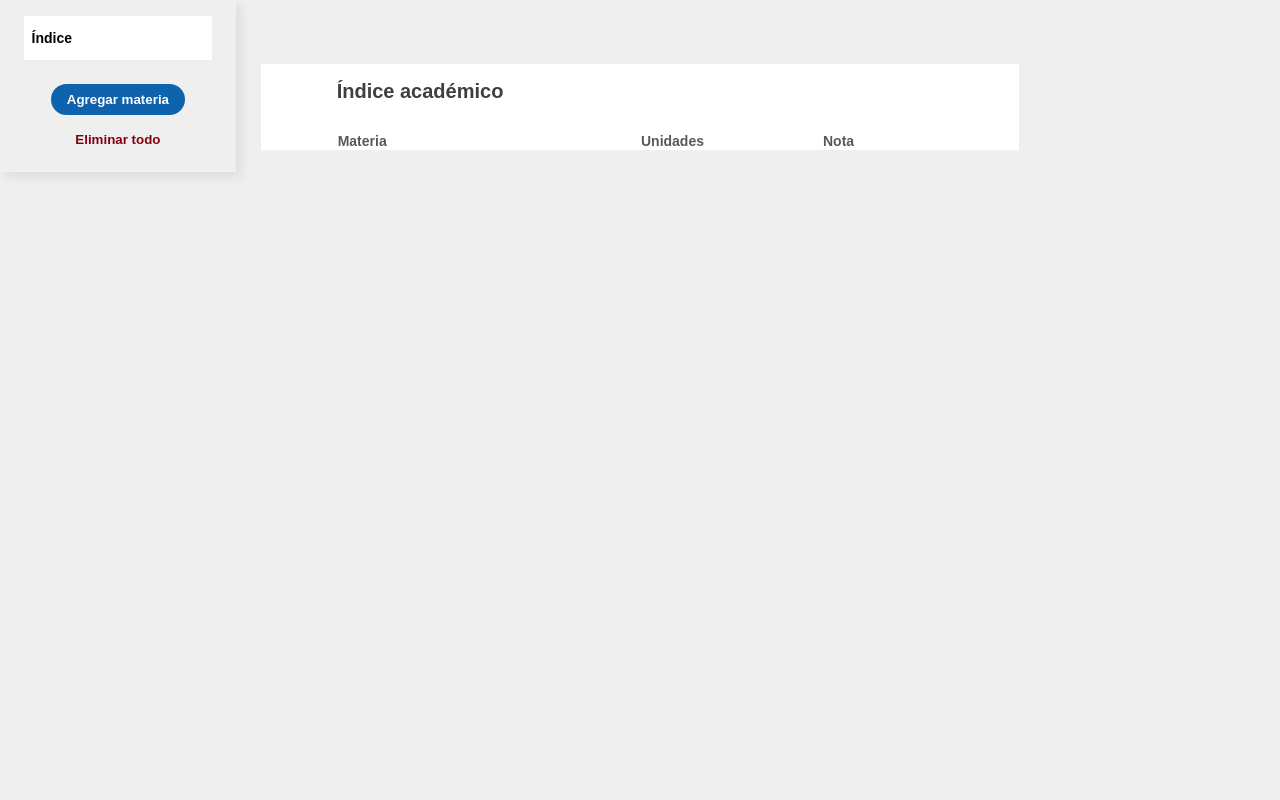
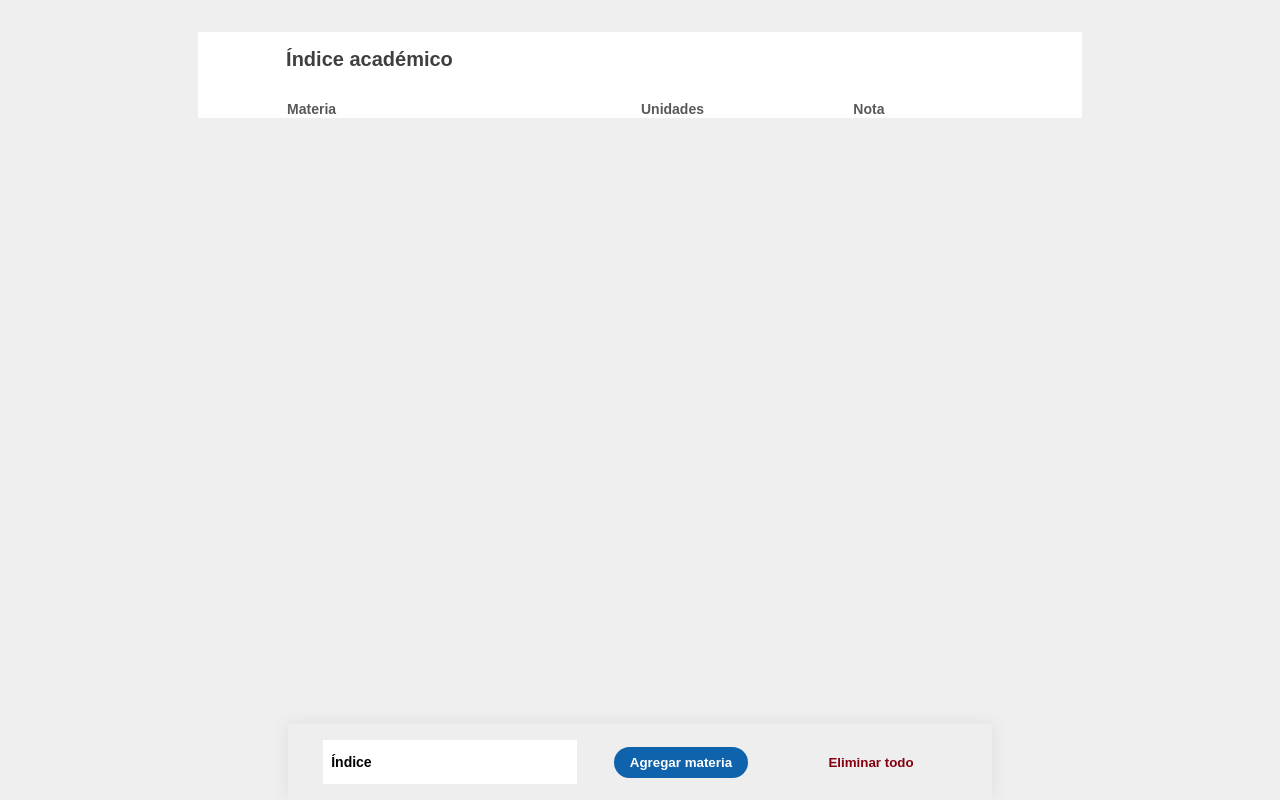
Before and after one commit to SaimonAraque/UNETin-App, a plain HTML site: page index.html in a window 1280 px wide. Drawn offline with Linux system fonts and the light colour scheme.

Commit message:
mejorados bugs 2 / 2000

```diff
--- a/index.html
+++ b/index.html
@@ -14,8 +14,10 @@
                         <p class="indice__texto"> Índice</p>
                         <p class="indice__texto" id="unidadesTotales"></p>
                      </div>
-                     <button id="agregarMateria" class="agregar-button">Agregar materia</button>
-                     <button id="eliminarTodo" class="eliminar-button">Eliminar todo</button>
+                     <div class="indice__buttons">
+                         <button id="agregarMateria" class="agregar-button">Agregar materia</button>
+                         <button id="eliminarTodo" class="eliminar-button">Eliminar todo</button>
+                     </div>
                 </div>
             </div>
             <div class="lista-subcontainer">
--- a/scripts.js
+++ b/scripts.js
@@ -1,6 +1,7 @@
 let error         = document.createElement('div');
     error.classList.add('error__contain')
-let agregarButton = document.querySelector('#agregarMateria');
+let agregarButton  = document.querySelector('#agregarMateria');
+let eliminarButton = document.querySelector('#eliminarTodo');
 
 class Lista {
     constructor(listaID){
@@ -37,8 +38,7 @@ class Lista {
             }
             let validarCompletos = [...elementoEvento.parentElement.parentElement.children];
 
-            if(validarCompletos[0].firstElementChild.value !== "" &&
-                validarCompletos[1].firstElementChild.value !== "" &&
+            if( validarCompletos[1].firstElementChild.value !== "" &&
                 validarCompletos[2].firstElementChild.value !== "") {
                  this.calcular();
             }
@@ -54,6 +54,10 @@ class Lista {
                 this.materias[elementoIndex] = "";
                 this.unidades[elementoIndex] = "";
                 this.notas[elementoIndex] = "";
+                this.materias = this.materias.filter( e => e !== "");
+                this.unidades = this.unidades.filter( e => e !== "");
+                this.notas    = this.notas.filter( e => e !== "");
+
                 this.calcular();
             }
         });
@@ -72,6 +76,7 @@ class Lista {
     agregarMateria(materia, unidades, nota) {
         let componente = document.createElement('tr');
         componente.classList.add('lista__row');
+        componente.classList.add('lista__delete');
         componente.innerHTML = `
             <td class="lista__comp">
                 <input type="text" placeholder="${materia}" class="inner-input materiaClass" required>
@@ -90,7 +95,7 @@ class Lista {
     }
 
     calcular(){
-        if(this.materias[0] != null) {
+        if(this.notas[0]) {
             let unidadesTotales = this.unidades.reduce( (a,b) => a + b);
             let notasCalculo    = this.notas.map( (a,i) => {
                 return a * this.unidades[i];
@@ -98,12 +103,14 @@ class Lista {
 
             notasCalculo = notasCalculo.reduce( (a,b) => a + b );
             let val = (notasCalculo / unidadesTotales).toFixed(2);
-            console.log(val);
+
             if(isNaN(val)) {
                 this.totales.innerHTML = "";
             } else {
                 this.totales.innerHTML = `${val}`;
             }
+        } else {
+            this.totales.innerHTML = "";
         }
     }
 }
@@ -112,6 +119,20 @@ let miLista = new Lista('lista');
 
 agregarButton.addEventListener('click', () => {
     miLista.agregarMateria('Nombre', 'Unidades', 'Nota');
+});
+
+eliminarButton.addEventListener('click', () => {
+    miLista.materias = [];
+    miLista.notas    = [];
+    miLista.unidades = [];
+
+    let borrarMaterias = document.querySelectorAll('.lista__delete')
+
+    for(let i of borrarMaterias) {
+        i.remove();
+    }
+
+    miLista.calcular();
 });
 
 
--- a/styles.css
+++ b/styles.css
@@ -9,10 +9,8 @@ body {
 
 .lista-container {
     background: white;
-    width: 60%;
     margin: 0 auto;
     position: relative;
-    margin-top: 64px;
 }
 
 .lista-subcontainer {
@@ -70,14 +68,14 @@ body {
 
 
 .indice-container {
+    background: #EEE;
+    z-index: 100;
     position: fixed;
-    top: 0;
-    left: 0;
-    box-shadow: 5px 5px 10px 0 #DDD;
+    box-shadow: 0px 0px 15px 0 #DDD;
 }
 
 .indice-subcontainer {
-    width: 80%;
+    width: 90%;
     margin: 16px auto;
     text-align: center;
 }
@@ -87,7 +85,6 @@ body {
     display: flex;
     justify-content: space-between;
     align-items: center;
-    margin-bottom: 16px;
     font-size: 14px;
     font-weight: bold;
 }
@@ -97,7 +94,6 @@ body {
 }
 
 [class$="-button"] {
-    margin: 8px 0;
     border: none;
     font-weight: bold;
     cursor: pointer;
@@ -125,3 +121,64 @@ body {
     color: #840010;
     font-weight: bold;
 }
+
+@media screen and (min-width: 0) {
+    .lista-container {
+        width: 95%;
+        margin-top: 32px;
+    }
+    .indice-container {
+        bottom: 0;
+        left: 0;
+        width: 100%;
+    }
+    .indice-subcontainer {
+        display: flex;
+        justify-content: space-between;
+        align-items: center;
+    }
+    .indice__buttons {
+        display: flex;
+        flex-direction: column;
+        align-items: center;
+        width: 50%;
+    }
+    .indice__label{
+        width: 50%;
+    }
+}
+
+@media screen and (min-width: 500px) {
+    .lista-container{
+        width: 70%;
+    }
+    .indice__buttons {
+        width: 60%;
+    }
+    .indice__label {
+        width: 40%;
+    }
+}
+
+@media screen and (min-width: 700px) {
+    .indice-container {
+        width: 70%;
+        left: 50%;
+        transform: translate(-50%, 0);
+    }
+    .indice__buttons{
+
+    }
+    .indice__label{
+    }
+    .indice__buttons {
+        flex-direction: row;
+        justify-content: space-around;
+    }
+}
+
+@media screen and (min-width: 1000px){
+    .indice-container {
+        width: 55%;
+    }
+}
```
Also changed, not shown: 1 other file.
